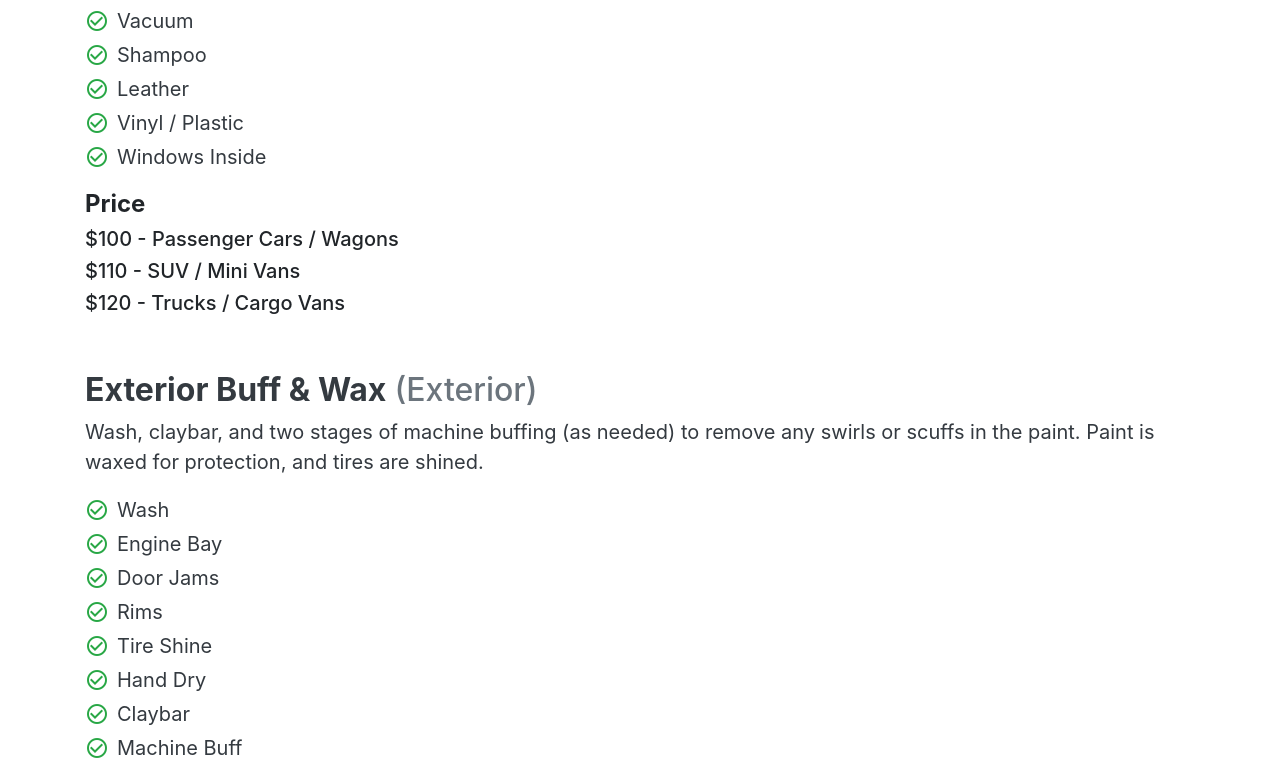
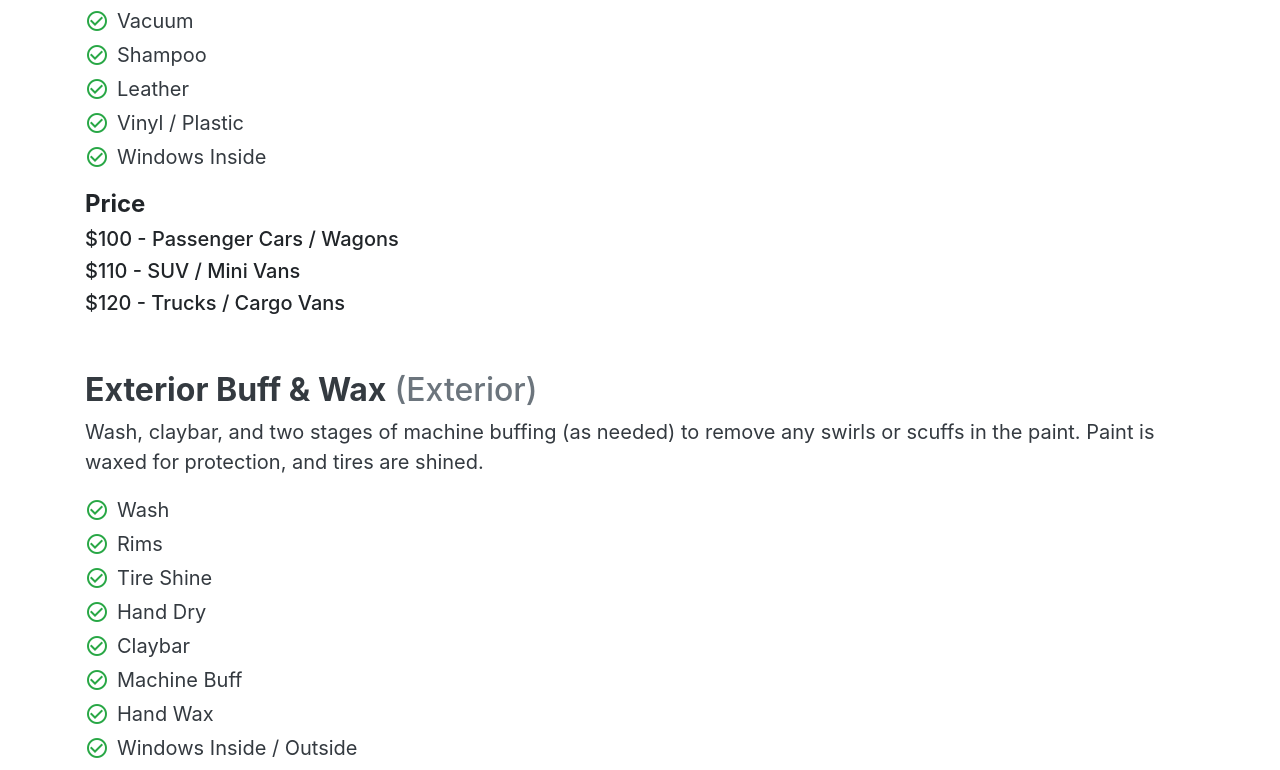
Before and after one commit to EddieAbbondanzio/EdsAutoDetailing.com, a Vue app: page /#/services in a window 1280 px wide. Shown: the part 1401-2171 px from the top of the page. Built offline with nearby package versions, Linux system fonts and the light colour scheme.

Commit message:
Refactor: Removed engine bay from buff + wax, and moved door jams to interior clean

```diff
--- a/src/views/services.vue
+++ b/src/views/services.vue
@@ -136,7 +136,7 @@ li {
 
                     <ul class="list-unstyled">
                         <li>
-                            <material-icon icon="check_circle_outline" variant="success"/>Hand Dry
+                            <material-icon icon="check_circle_outline" variant="success"/>Door Jams
                         </li>
                         <li>
                             <material-icon icon="check_circle_outline" variant="success"/>Vacuum
@@ -182,12 +182,6 @@ li {
                     <ul class="list-unstyled">
                         <li>
                             <material-icon icon="check_circle_outline" variant="success"/>Wash
-                        </li>
-                        <li>
-                            <material-icon icon="check_circle_outline" variant="success"/>Engine Bay
-                        </li>
-                        <li>
-                            <material-icon icon="check_circle_outline" variant="success"/>Door Jams
                         </li>
                         <li>
                             <material-icon icon="check_circle_outline" variant="success"/>Rims
```
Also changed, not shown: 18 other files (tests, documents, lock files or other folders).
